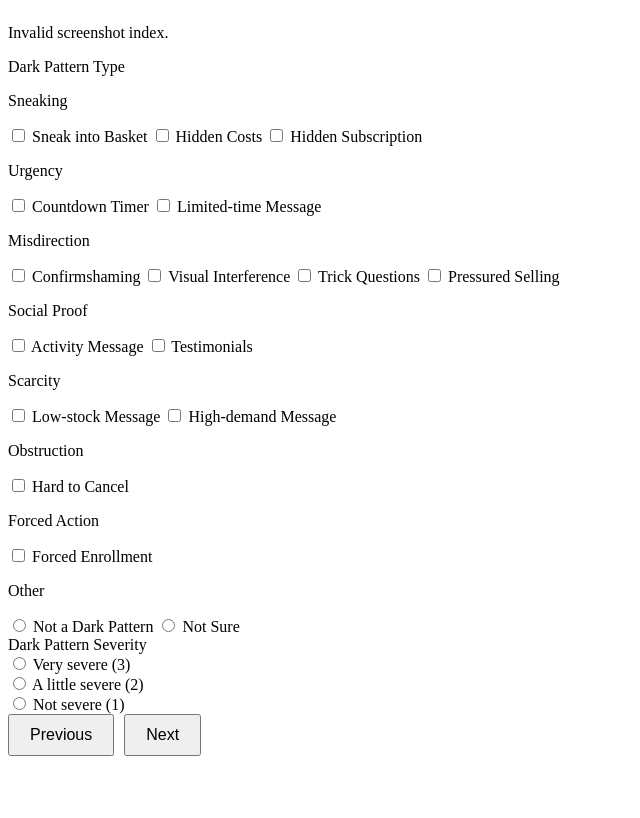
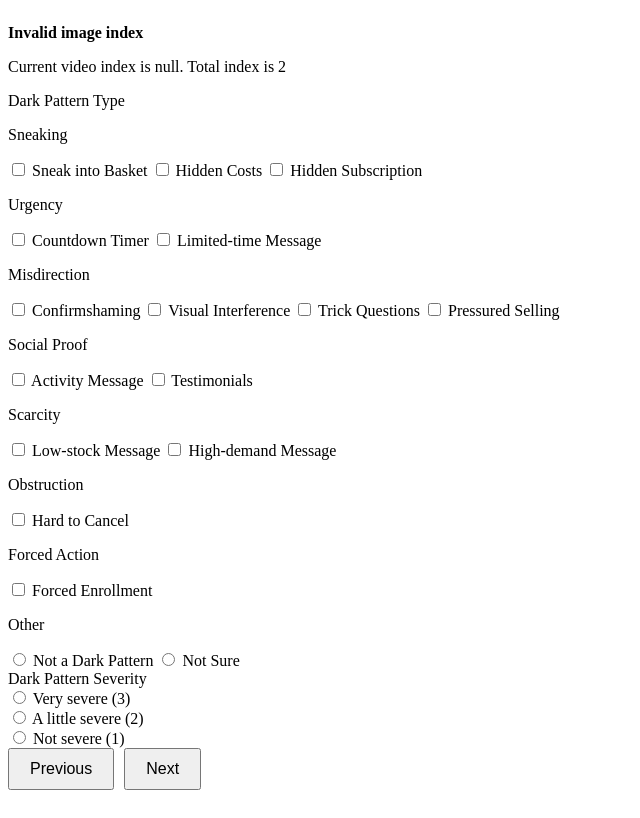
Before and after one commit to ChenzwNina/online_annotation, a plain HTML site: page docs/video.html in a window 1280 px wide. Shown: the whole page, without its empty margins (0-640 px from the left). Drawn offline with Linux system fonts and the light colour scheme.

Commit message:
update style

```diff
--- a/docs/video.html
+++ b/docs/video.html
@@ -336,7 +336,10 @@
                 videoSource = videoData[videoIndex];
                 videoScenes.appendChild(scene);
             } else {
-                videoScenes.innerHTML = '<p>Invalid screenshot index.</p>';
+                videoScenes.innerHTML = `
+                    <p><strong>Invalid image index</strong></p>
+                    <p> Current video index is ${videoIndex}. Total index is ${videoData.length}
+                `;
             }
 
 
```
